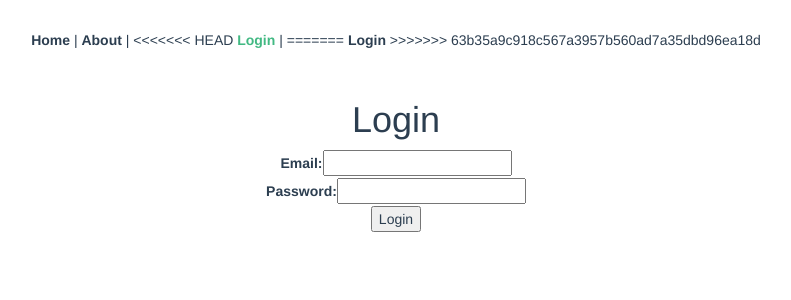
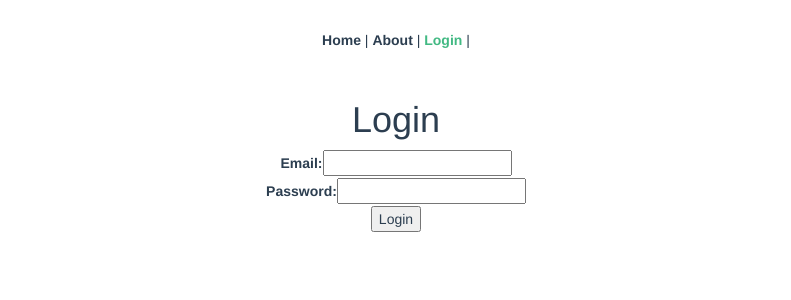
Before and after one commit to SymensJeffrey/student-portal-vue, a Vue app: page /Login in a window 1280 px wide. Shown: the top 300 px of the page, without its empty margins (244-1035 px from the left). Built offline with nearby package versions, Linux system fonts and the light colour scheme; the HTML template or start-up script is replaced by a standard one.

Commit message:
fix merge conflict

```diff
--- a/src/App.vue
+++ b/src/App.vue
@@ -3,11 +3,9 @@
     <div id="nav">
       <router-link to="/">Home</router-link> |
       <router-link to="/about">About</router-link> |
-<<<<<<< HEAD
       <router-link to="/Login">Login</router-link> |
-=======
-      <router-link to="/login">Login</router-link>
->>>>>>> 63b35a9c918c567a3957b560ad7a35dbd96ea18d
+
+
     </div>
     <router-view/>
   </div>
```
